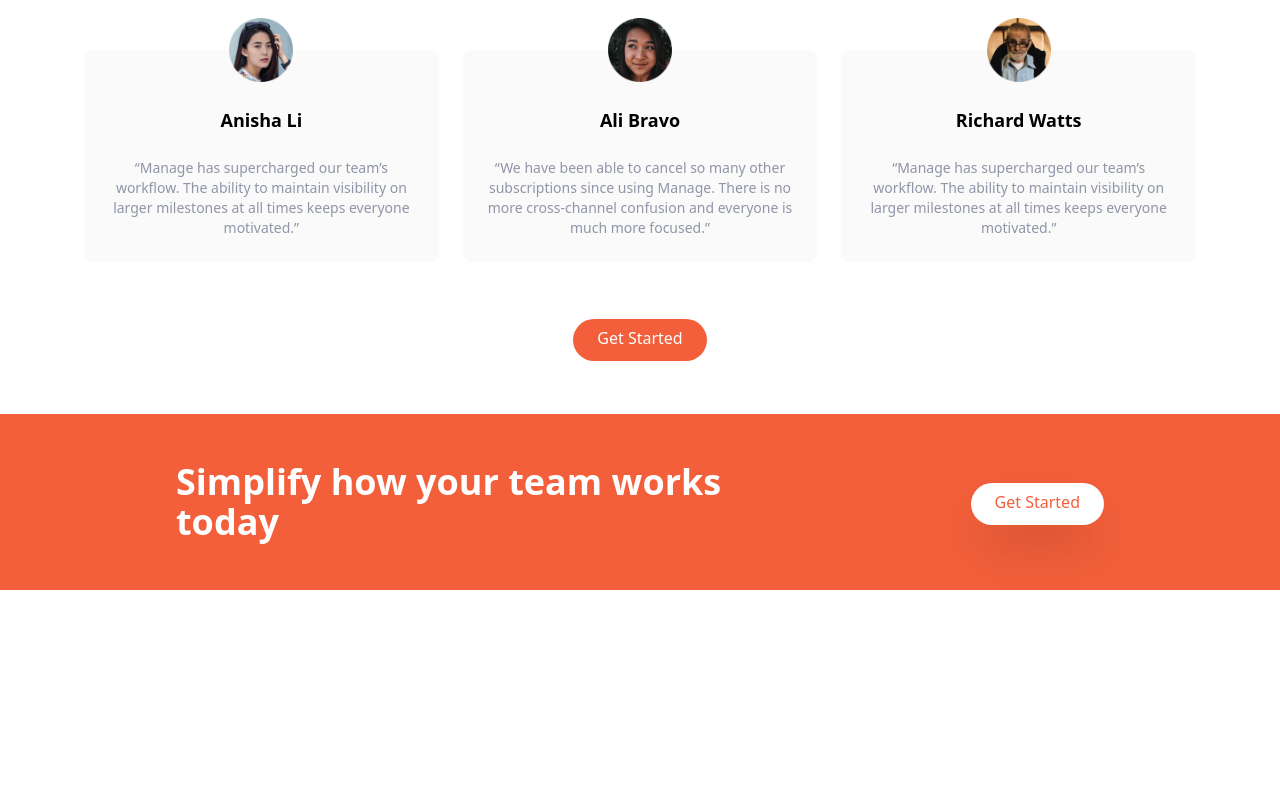
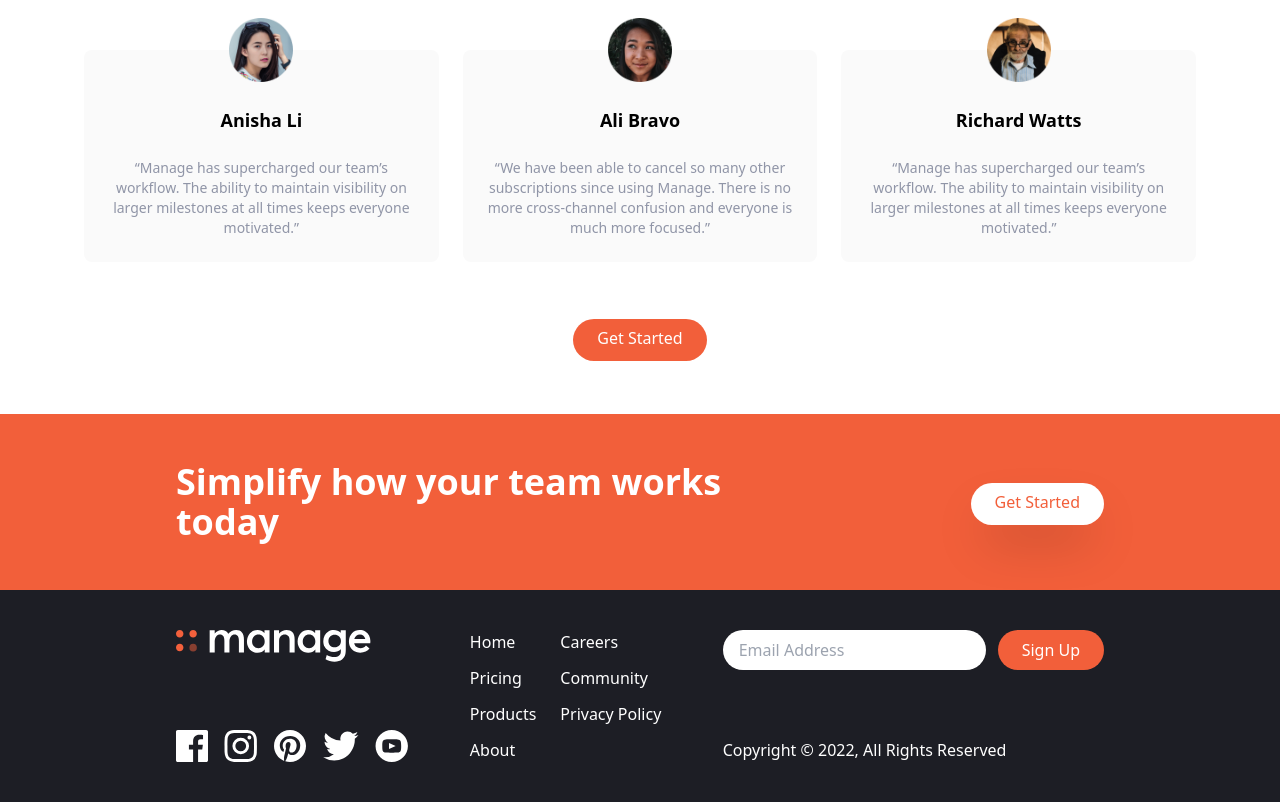
Before and after one commit to bobfdev/tailwind-landing-page, a website: page index.html in a window 1280 px wide. Shown: the part 1354-2156 px from the top of the page. Before the commit the page ends 1944 px from the top, so only its background shows below. Drawn offline with Linux system fonts and the light colour scheme.

Commit message:
updated files

```diff
--- a/index.html
+++ b/index.html
@@ -286,5 +286,76 @@
       </div>
     </section>
 
+    <!-- Footer -->
+    <footer class="bg-veryDarkBlue">
+        <!-- Flex Container -->
+        <div class="container flex flex-col-reverse justify-between px-6 py-10 mx-auto space-y-8 md:flex-row md:space-y-0">
+            <!-- Logo and Social Links Container -->
+            <div class="flex flex-col-reverse items-center justify-between space-y-12 md:flex-col md:space-y-0 md:items-start">
+                <div class="mx-auto my-6 text-center text-white md:hidden">
+                    Copyright &copy; 2022, All Rights Reserved
+                </div>
+                <!-- Logo -->
+                <div>
+                    <img src="img/logo-white.svg" class="h-8" alt="" />
+                </div>
+                <!-- Social Links -->
+                <div class="flex justify-center space-x-4">
+                    <!-- Link 1 -->
+                    <a href="#">
+                        <img src="img/icon-facebook.svg" alt="" class="h-8" />
+                    </a>
+                    <!-- Link 2 -->
+                    <a href="#">
+                        <img src="img/icon-instagram.svg" alt="" class="h-8" />
+                    </a>
+                    <!-- Link 3 -->
+                    <a href="#">
+                        <img src="img/icon-pinterest.svg" alt="" class="h-8" />
+                    </a>
+                    <!-- Link 4 -->
+                    <a href="#">
+                        <img src="img/icon-twitter.svg" alt="" class="h-8" />
+                    </a>
+                    <!-- Link 5 -->
+                    <a href="#">
+                        <img src="img/icon-youtube.svg" alt="" class="h-8" />
+                    </a>
+                </div>
+            </div>
+            <!-- List Container -->
+            <div class="flex justify-around space-x-6">
+                <div class="flex flex-col space-y-3 text-white">
+                    <a href="#" class="hover:text-brightRed">Home</a>
+                    <a href="#" class="hover:text-brightRed">Pricing</a>
+                    <a href="#" class="hover:text-brightRed">Products</a>
+                    <a href="#" class="hover:text-brightRed">About</a>
+                </div>
+                <div class="flex flex-col space-y-3 text-white">
+                    <a href="#" class="hover:text-brightRed">Careers</a>
+                    <a href="#" class="hover:text-brightRed">Community</a>
+                    <a href="#" class="hover:text-brightRed">Privacy Policy</a>
+                </div>
+            </div>
+            <!-- Input Container -->
+            <div class="flex flex-col justify-between">
+                <form>
+                    <div class="flex space-x-3">
+                        <input
+                            type="text"
+                            class="flex-1 px-4 rounded-full focus:outline-none"
+                            placeholder="Email Address"
+                        />
+                        <button class="px-6 py-2 text-white rounded-full bg-brightRed hover:bg-brightRedLight focus:outline-none">
+                            Sign Up
+                        </button>
+                    </div>
+                </form>
+                <div class="hidden text-white md:block">
+                    Copyright &copy; 2022, All Rights Reserved
+                </div>
+            </div>
+        </div>
+    </footer>
 </body>
 </html>
```
Also changed, not shown: img/icon-facebook.svg (added), img/icon-instagram.svg (added), img/icon-pinterest.svg (added), img/icon-twitter.svg (added), img/icon-youtube.svg (added), img/logo-white.svg (added).
